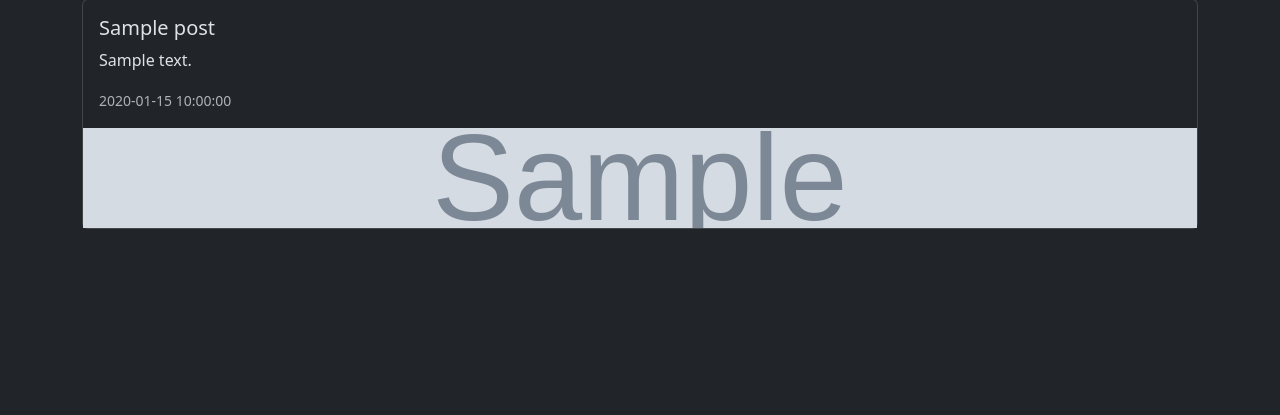
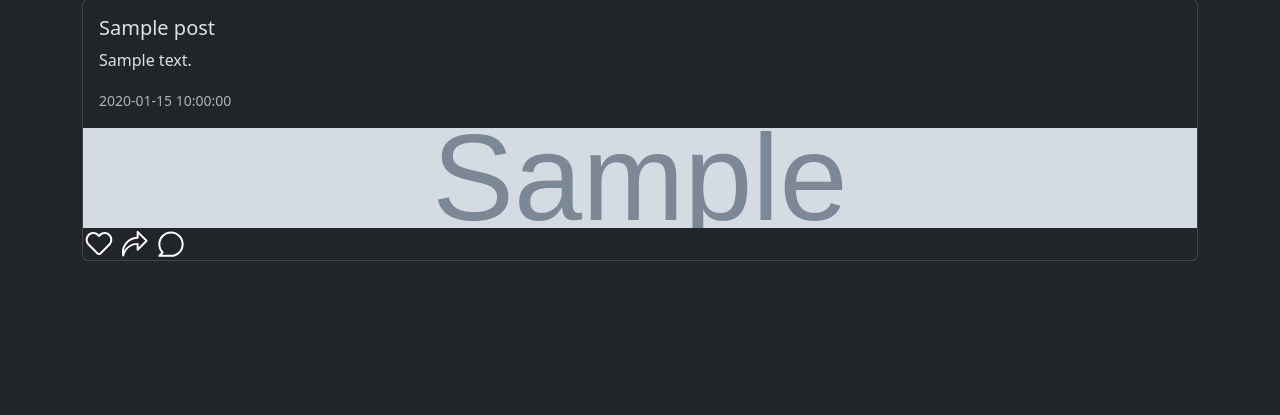
Before and after one commit to VitalikLutsyshyn/reddit, a Python web app: template templates/topic_page.html in a window 1280 px wide. Shown: the part 135-550 px from the top of the page. Run offline with Jinja, Linux system fonts and the light colour scheme; the template is opened without the code that fills it: most values are stand-ins (such as "Sample title", 1, 10 or a date in 2020); grey boxes marked "Sample" are stand-in pictures; some libraries are stand-ins or nearby versions.

Commit message:
add icons

```diff
--- a/templates/topic_page.html
+++ b/templates/topic_page.html
@@ -33,6 +33,12 @@
             {% if post.image %}
                 <img class="post-img" src="{{ url_for('static',filename='users_uploads/'+post.image)}}" class="card-img-bottom" alt="...">
             {% endif %}
+
+            <div>
+                <a href=""><svg width="32" height="32" viewBox="0 0 24 24" fill="none" xmlns="http://www.w3.org/2000/svg" transform="rotate(0 0 0)"><path fill-rule="evenodd" clip-rule="evenodd" d="M11.8227 4.77124L12 4.94862L12.1773 4.77135C14.4244 2.52427 18.0676 2.52427 20.3147 4.77134C22.5618 7.01842 22.5618 10.6616 20.3147 12.9087L13.591 19.6324C12.7123 20.5111 11.2877 20.5111 10.409 19.6324L3.6853 12.9086C1.43823 10.6615 1.43823 7.01831 3.6853 4.77124C5.93237 2.52417 9.5756 2.52417 11.8227 4.77124ZM10.762 5.8319C9.10073 4.17062 6.40725 4.17062 4.74596 5.8319C3.08468 7.49319 3.08468 10.1867 4.74596 11.848L11.4697 18.5718C11.7625 18.8647 12.2374 18.8647 12.5303 18.5718L19.254 11.8481C20.9153 10.1868 20.9153 7.49329 19.254 5.83201C17.5927 4.17072 14.8993 4.17072 13.238 5.83201L12.5304 6.53961C12.3897 6.68026 12.199 6.75928 12 6.75928C11.8011 6.75928 11.6104 6.68026 11.4697 6.53961L10.762 5.8319Z" fill="#ffffff"/></svg></a>
+                <a href=""><svg width="32" height="32" viewBox="0 0 25 25" fill="none" xmlns="http://www.w3.org/2000/svg" transform="rotate(0 0 0)"><path fill-rule="evenodd" clip-rule="evenodd" d="M14.2755 2.28563C14.5558 2.16954 14.8783 2.23371 15.0928 2.44821L22.0929 9.44821C22.2335 9.58886 22.3125 9.77963 22.3125 9.97854C22.3125 10.1775 22.2335 10.3682 22.0929 10.5089L15.0928 17.5089C14.8783 17.7234 14.5558 17.7875 14.2755 17.6715C13.9952 17.5554 13.8125 17.2819 13.8125 16.9785V13.1805C8.99081 13.5129 5.04239 17.0253 4.05219 21.636C3.97796 21.9817 3.67244 22.2285 3.31891 22.2285C2.96538 22.2285 2.65986 21.9817 2.58563 21.636C2.4066 20.8024 2.3125 19.9379 2.3125 19.0523C2.3125 12.5386 7.39629 7.21238 13.8125 6.82486V2.97854C13.8125 2.67519 13.9952 2.40171 14.2755 2.28563ZM15.3125 4.7892V7.55227C15.3125 7.96649 14.9767 8.30227 14.5625 8.30227C9.00767 8.30227 4.43687 12.5155 3.87136 17.9206C5.96857 14.1816 9.96993 11.6548 14.5625 11.6548C14.9767 11.6548 15.3125 11.9906 15.3125 12.4048V15.1679L20.5019 9.97854L15.3125 4.7892Z" fill="#ffffff"/></svg></a>
+                <a href=""><svg width="32" height="32" viewBox="0 0 24 24" fill="none" xmlns="http://www.w3.org/2000/svg" transform="rotate(0 0 0)"><path fill-rule="evenodd" clip-rule="evenodd" d="M2.50002 12.0957C2.50002 6.849 6.75332 2.5957 12 2.5957C17.2467 2.5957 21.5 6.849 21.5 12.0957C21.5 17.3424 17.2467 21.5957 12 21.5957H3.25002C2.94668 21.5957 2.6732 21.413 2.55711 21.1327C2.44103 20.8525 2.50519 20.5299 2.71969 20.3154L4.77303 18.262C3.35633 16.603 2.50002 14.4488 2.50002 12.0957ZM12 4.0957C7.58174 4.0957 4.00002 7.67742 4.00002 12.0957C4.00002 14.305 4.89463 16.304 6.34317 17.7526C6.48382 17.8932 6.56284 18.084 6.56284 18.2829C6.56284 18.4818 6.48382 18.6726 6.34317 18.8132L5.06068 20.0957H12C16.4183 20.0957 20 16.514 20 12.0957C20 7.67742 16.4183 4.0957 12 4.0957Z" fill="#ffffff"/></svg></a>
+            </div>
             <!-- ДОдати кнопки лайк, коментар, репост і доробити стилі -->
         </div>
 
```
